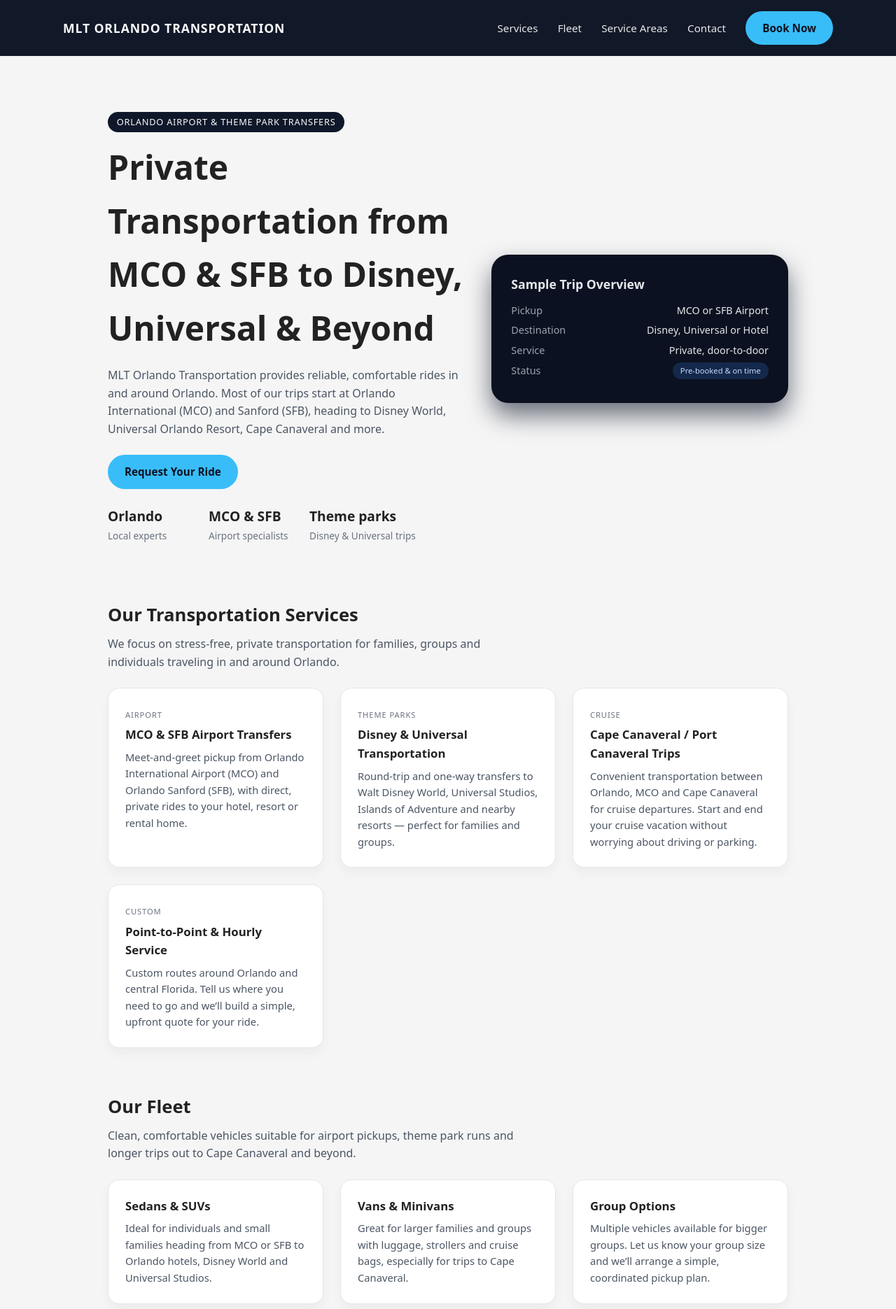
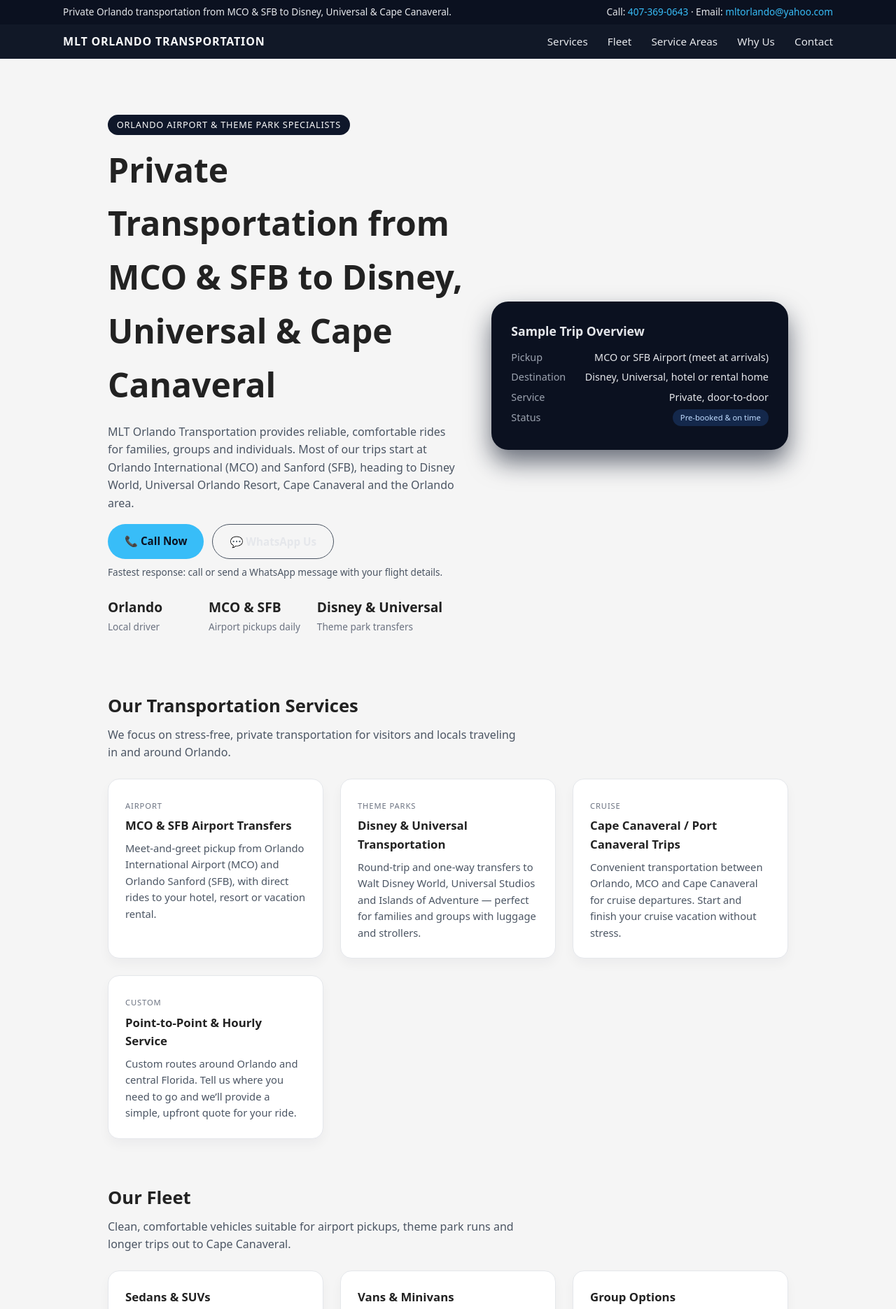
Before and after one commit to Msamaan114/mltorlandotransportation, a plain HTML site: page index.html in a window 1280 px wide. Shown: the top 1871 px of the page at 70% size. Drawn offline with Linux system fonts and the light colour scheme.

Commit message:
Update index.html

```diff
--- a/index.html
+++ b/index.html
@@ -6,7 +6,7 @@
   <meta name="viewport" content="width=device-width, initial-scale=1" />
   <meta
     name="description"
-    content="MLT Orlando Transportation offers private transfers to and from MCO, SFB, Disney World, Universal Studios and Cape Canaveral."
+    content="MLT Orlando Transportation offers private transfers from MCO and SFB to Disney World, Universal Studios, Cape Canaveral and the Orlando area."
   />
   <style>
     * {
@@ -22,10 +22,42 @@
       line-height: 1.6;
     }
 
+    a {
+      color: inherit;
+    }
+
+    /* Top contact strip */
+    .top-bar {
+      background: #0b1120;
+      color: #e5e7eb;
+      font-size: 0.85rem;
+      padding: 0.4rem 5vw;
+    }
+
+    .top-bar-inner {
+      max-width: 1100px;
+      margin: 0 auto;
+      display: flex;
+      justify-content: space-between;
+      align-items: center;
+      gap: 0.75rem;
+      flex-wrap: wrap;
+    }
+
+    .top-bar a {
+      color: #38bdf8;
+      text-decoration: none;
+      font-weight: 500;
+    }
+
+    .top-bar a:hover {
+      text-decoration: underline;
+    }
+
     header {
       background: #111827;
       color: #f9fafb;
-      padding: 1rem 5vw;
+      padding: 0.75rem 5vw;
       position: sticky;
       top: 0;
       z-index: 100;
@@ -43,7 +75,7 @@
     .logo {
       font-weight: 700;
       letter-spacing: 0.05em;
-      font-size: 1.1rem;
+      font-size: 1rem;
       text-transform: uppercase;
     }
 
@@ -58,10 +90,16 @@
       color: #38bdf8;
     }
 
-    .btn-primary {
+    .btn-row {
+      display: flex;
+      flex-wrap: wrap;
+      gap: 0.75rem;
+      margin: 1rem 0 0.5rem;
+    }
+
+    .btn-primary,
+    .btn-secondary {
       display: inline-block;
-      background: #38bdf8;
-      color: #0b1120;
       padding: 0.75rem 1.5rem;
       border-radius: 999px;
       border: none;
@@ -69,9 +107,23 @@
       font-weight: 600;
       text-decoration: none;
       font-size: 0.95rem;
+      text-align: center;
+      white-space: nowrap;
     }
 
-    .btn-primary:hover {
+    .btn-primary {
+      background: #38bdf8;
+      color: #0b1120;
+    }
+
+    .btn-secondary {
+      background: transparent;
+      color: #e5e7eb;
+      border: 1px solid #4b5563;
+    }
+
+    .btn-primary:hover,
+    .btn-secondary:hover {
       opacity: 0.9;
     }
 
@@ -97,7 +149,7 @@
 
     .hero p {
       color: #4b5563;
-      margin-bottom: 1.5rem;
+      margin-bottom: 1rem;
     }
 
     .hero-highlight {
@@ -133,6 +185,12 @@
       color: #6b7280;
     }
 
+    .hero-note {
+      font-size: 0.85rem;
+      color: #6b7280;
+      margin-top: 0.5rem;
+    }
+
     .hero-card {
       background: #0b1120;
       color: #e5e7eb;
@@ -151,6 +209,7 @@
       justify-content: space-between;
       font-size: 0.9rem;
       margin: 0.35rem 0;
+      gap: 0.75rem;
     }
 
     .hero-card-label {
@@ -214,6 +273,30 @@
       letter-spacing: 0.08em;
       margin-bottom: 0.4rem;
       color: #6b7280;
+    }
+
+    /* Why choose us */
+    .why-list {
+      list-style: none;
+      padding-left: 0;
+      margin-top: 0.75rem;
+    }
+
+    .why-list li {
+      margin-bottom: 0.5rem;
+      font-size: 0.95rem;
+      color: #374151;
+      padding-left: 1.1rem;
+      position: relative;
+    }
+
+    .why-list li::before {
+      content: "✔";
+      position: absolute;
+      left: 0;
+      top: 0;
+      color: #16a34a;
+      font-size: 0.9rem;
     }
 
     /* Contact */
@@ -300,16 +383,33 @@
       }
 
       header {
-        position: static;
+        position: sticky;
+        top: 0;
       }
 
       main {
         padding-top: 1.5rem;
       }
+
+      .top-bar-inner {
+        justify-content: center;
+        text-align: center;
+      }
     }
   </style>
 </head>
 <body>
+  <!-- Top contact bar -->
+  <div class="top-bar">
+    <div class="top-bar-inner">
+      <span>Private Orlando transportation from MCO &amp; SFB to Disney, Universal &amp; Cape Canaveral.</span>
+      <span>
+        Call: <a href="tel:14073690643">407-369-0643</a> ·
+        Email: <a href="mailto:mltorlando@yahoo.com">mltorlando@yahoo.com</a>
+      </span>
+    </div>
+  </div>
+
   <header>
     <div class="nav">
       <div class="logo">MLT Orlando Transportation</div>
@@ -317,8 +417,8 @@
         <a href="#services">Services</a>
         <a href="#fleet">Fleet</a>
         <a href="#areas">Service Areas</a>
+        <a href="#why">Why Us</a>
         <a href="#contact">Contact</a>
-        <a href="#contact" class="btn-primary">Book Now</a>
       </nav>
     </div>
   </header>
@@ -327,27 +427,35 @@
     <!-- HERO -->
     <section class="hero">
       <div>
-        <div class="hero-highlight">Orlando airport & theme park transfers</div>
-        <h1>Private Transportation from MCO &amp; SFB to Disney, Universal &amp; Beyond</h1>
+        <div class="hero-highlight">Orlando airport &amp; theme park specialists</div>
+        <h1>Private Transportation from MCO &amp; SFB to Disney, Universal &amp; Cape Canaveral</h1>
         <p>
-          MLT Orlando Transportation provides reliable, comfortable rides in and around Orlando.
-          Most of our trips start at Orlando International (MCO) and Sanford (SFB), heading to
-          Disney World, Universal Orlando Resort, Cape Canaveral and more.
+          MLT Orlando Transportation provides reliable, comfortable rides for families, groups and
+          individuals. Most of our trips start at Orlando International (MCO) and Sanford (SFB),
+          heading to Disney World, Universal Orlando Resort, Cape Canaveral and the Orlando area.
         </p>
-        <a href="#contact" class="btn-primary">Request Your Ride</a>
+
+        <div class="btn-row">
+          <a class="btn-primary" href="tel:14073690643">📞 Call Now</a>
+          <a class="btn-secondary" href="https://wa.me/14073690643" target="_blank" rel="noopener">
+            💬 WhatsApp Us
+          </a>
+        </div>
+
+        <p class="hero-note">Fastest response: call or send a WhatsApp message with your flight details.</p>
 
         <div class="hero-stats">
           <div class="hero-stat">
             <strong>Orlando</strong>
-            <span>Local experts</span>
+            <span>Local driver</span>
           </div>
           <div class="hero-stat">
             <strong>MCO &amp; SFB</strong>
-            <span>Airport specialists</span>
+            <span>Airport pickups daily</span>
           </div>
           <div class="hero-stat">
-            <strong>Theme parks</strong>
-            <span>Disney &amp; Universal trips</span>
+            <strong>Disney &amp; Universal</strong>
+            <span>Theme park transfers</span>
           </div>
         </div>
       </div>
@@ -356,11 +464,11 @@
         <h2>Sample Trip Overview</h2>
         <div class="hero-card-row">
           <span class="hero-card-label">Pickup</span>
-          <span>MCO or SFB Airport</span>
+          <span>MCO or SFB Airport (meet at arrivals)</span>
         </div>
         <div class="hero-card-row">
           <span class="hero-card-label">Destination</span>
-          <span>Disney, Universal or Hotel</span>
+          <span>Disney, Universal, hotel or rental home</span>
         </div>
         <div class="hero-card-row">
           <span class="hero-card-label">Service</span>
@@ -377,7 +485,7 @@
     <section id="services">
       <h2>Our Transportation Services</h2>
       <p class="section-intro">
-        We focus on stress-free, private transportation for families, groups and individuals traveling
+        We focus on stress-free, private transportation for visitors and locals traveling
         in and around Orlando.
       </p>
 
@@ -387,15 +495,15 @@
           <h3>MCO &amp; SFB Airport Transfers</h3>
           <p>
             Meet-and-greet pickup from Orlando International Airport (MCO) and Orlando Sanford (SFB),
-            with direct, private rides to your hotel, resort or rental home.
+            with direct rides to your hotel, resort or vacation rental.
           </p>
         </div>
         <div class="card">
           <div class="badge">Theme Parks</div>
           <h3>Disney &amp; Universal Transportation</h3>
           <p>
-            Round-trip and one-way transfers to Walt Disney World, Universal Studios, Islands of Adventure
-            and nearby resorts — perfect for families and groups.
+            Round-trip and one-way transfers to Walt Disney World, Universal Studios and Islands of Adventure —
+            perfect for families and groups with luggage and strollers.
           </p>
         </div>
         <div class="card">
@@ -403,7 +511,7 @@
           <h3>Cape Canaveral / Port Canaveral Trips</h3>
           <p>
             Convenient transportation between Orlando, MCO and Cape Canaveral for cruise departures.
-            Start and end your cruise vacation without worrying about driving or parking.
+            Start and finish your cruise vacation without stress.
           </p>
         </div>
         <div class="card">
@@ -411,7 +519,7 @@
           <h3>Point-to-Point &amp; Hourly Service</h3>
           <p>
             Custom routes around Orlando and central Florida. Tell us where you need to go
-            and we’ll build a simple, upfront quote for your ride.
+            and we’ll provide a simple, upfront quote for your ride.
           </p>
         </div>
       </div>
@@ -422,7 +530,7 @@
       <h2>Our Fleet</h2>
       <p class="section-intro">
         Clean, comfortable vehicles suitable for airport pickups, theme park runs and longer trips
-        out to Cape Canaveral and beyond.
+        out to Cape Canaveral.
       </p>
 
       <div class="grid">
@@ -437,7 +545,7 @@
           <h3>Vans &amp; Minivans</h3>
           <p>
             Great for larger families and groups with luggage, strollers and cruise bags,
-            especially for trips to Cape Canaveral.
+            especially for trips to Cape Canaveral and Port Canaveral.
           </p>
         </div>
         <div class="card">
@@ -457,6 +565,23 @@
       </div>
     </section>
 
+    <!-- WHY US -->
+    <section id="why">
+      <h2>Why Choose MLT Orlando Transportation</h2>
+      <p class="section-intro">
+        There are many ways to get around Orlando. Here’s why guests choose a private ride with us:
+      </p>
+      <div class="card">
+        <ul class="why-list">
+          <li><strong>Local Orlando driver</strong> who knows the airports, resorts and cruise routes.</li>
+          <li><strong>Private, pre-booked rides</strong> so you skip taxi lines and rideshare surge pricing.</li>
+          <li><strong>Clear communication</strong> by phone or WhatsApp before pickup.</li>
+          <li><strong>Flat-rate quotes</strong> for common routes like MCO ↔ Disney and MCO ↔ Cape Canaveral.</li>
+          <li><strong>Friendly help with luggage</strong> so families can focus on enjoying their trip.</li>
+        </ul>
+      </div>
+    </section>
+
     <!-- SERVICE AREAS -->
     <section id="areas">
       <h2>Service Areas</h2>
@@ -469,7 +594,7 @@
         <div class="card">
           <h3>Orlando &amp; Surrounding Areas</h3>
           <p>
-            We operate across <strong>Orlando</strong> and nearby communities, including popular
+            Service across <strong>Orlando</strong> and nearby communities, including popular
             hotel and resort zones around International Drive, Lake Buena Vista and Kissimmee.
           </p>
         </div>
@@ -537,13 +662,14 @@
             required
           ></textarea>
 
-          <button type="submit" class="btn-primary">Send request</button>
+          <button type="submit" class="btn-primary">Send request by email</button>
         </form>
 
         <div class="contact-details">
           <p class="contact-label">Direct contact</p>
-          <p>Phone: <strong>407-369-0643</strong></p>
-          <p>Email: <strong>mltorlando@yahoo.com</strong></p>
+          <p>Phone: <a href="tel:14073690643"><strong>407-369-0643</strong></a></p>
+          <p>Email: <a href="mailto:mltorlando@yahoo.com"><strong>mltorlando@yahoo.com</strong></a></p>
+          <p>WhatsApp: <a href="https://wa.me/14073690643" target="_blank" rel="noopener"><strong>Message on WhatsApp</strong></a></p>
 
           <p class="contact-label" style="margin-top:1rem;">Typical hours</p>
           <p>Transportation: 24/7 by reservation</p>
```
